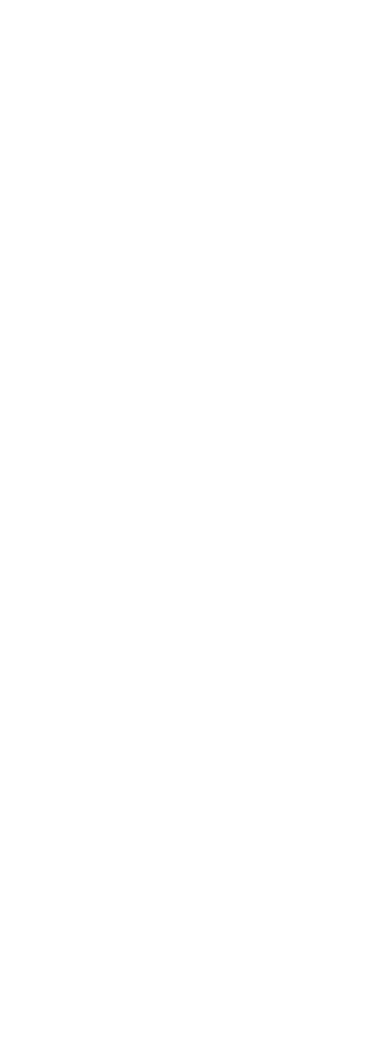
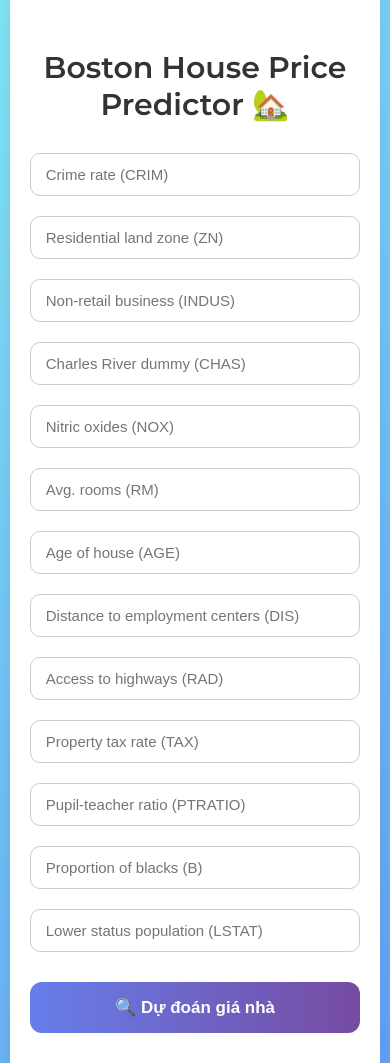
Before and after one commit to tuananhudu/bostonhousepricing, a Flask app: page / in a window 390 px wide. Before the commit the part shown is empty. Shown: the part 201-1264 px from the top of the page. Before the commit the page ends 37 px from the top, so only its background shows below. Run offline with Flask 3, Linux system fonts and the light colour scheme; parts of the project's set-up code (start-up, migrations or seed data) failed here and were passed over.

Commit message:
'Modify'

```diff
--- a/app.py
+++ b/app.py
@@ -22,6 +22,12 @@
     output = regmodel.predict(new_data)
     print(output[0])
     return jsonify(output[0])
-
+@app.route('/predict' , methods = ['POST'])
+def predict():
+    data = [float(x) for x in request.form.values()]
+    final_input = scalar.transform(np.array(data).reshape(1,-1))
+    print(final_input)
+    output = regmodel.predict(final_input)[0]
+    return render_template('home.html' , prediction_text = "The House price prediction is {}".format(output))
 if __name__ == '__main__':
     app.run(debug=True)
--- a/templates/home.html
+++ b/templates/home.html
@@ -1,3 +1,160 @@
-<h1>
-    HEllo
-</h1>
+<!DOCTYPE html>
+<html lang="en">
+<head>
+    <meta charset="UTF-8">
+    <title>Boston House Price Prediction</title>
+    <link href="https://fonts.googleapis.com/css2?family=Montserrat:wght@400;600&display=swap" rel="stylesheet">
+    <style>
+        * {
+            box-sizing: border-box;
+        }
+
+        body {
+            font-family: 'Montserrat', sans-serif;
+            background: linear-gradient(135deg, #89f7fe, #66a6ff);
+            margin: 0;
+            padding: 0;
+            display: flex;
+            justify-content: center;
+            align-items: center;
+            min-height: 100vh;
+        }
+
+        .card {
+            background: #fff;
+            border-radius: 20px;
+            box-shadow: 0 20px 40px rgba(0, 0, 0, 0.15);
+            display: flex;
+            overflow: hidden;
+            width: 95%;
+            max-width: 1000px;
+        }
+
+        .card-img {
+            flex: 1 1 45%;
+            background: url('https://www.bing.com/th/id/OIP.MDbftBl9_MT-SELXIvw_OAHaEa?w=294&h=211&c=8&rs=1&qlt=90&o=6&dpr=1.5&pid=3.1&rm=2') no-repeat center center;
+            background-size: cover;
+            border-top-left-radius: 20px;
+            border-bottom-left-radius: 20px;
+            min-height: 550px;
+        }
+
+        .card-form {
+            flex: 1 1 55%;
+            padding: 50px 40px;
+            display: flex;
+            flex-direction: column;
+            justify-content: center;
+        }
+
+        h1 {
+            text-align: center;
+            font-size: 30px;
+            color: #333;
+            margin-bottom: 30px;
+        }
+
+        form {
+            display: grid;
+            grid-template-columns: 1fr 1fr;
+            gap: 20px;
+        }
+
+        form input[type="text"] {
+            padding: 12px 15px;
+            border-radius: 10px;
+            border: 1px solid #ccc;
+            font-size: 15px;
+            transition: 0.3s ease;
+        }
+
+        form input[type="text"]:focus {
+            border-color: #66a6ff;
+            outline: none;
+            box-shadow: 0 0 0 3px rgba(102, 166, 255, 0.2);
+        }
+
+        button {
+            grid-column: span 2;
+            padding: 15px;
+            margin-top: 10px;
+            background: linear-gradient(to right, #667eea, #764ba2);
+            color: white;
+            border: none;
+            font-size: 17px;
+            font-weight: bold;
+            border-radius: 12px;
+            cursor: pointer;
+            transition: 0.3s ease;
+        }
+
+        button:hover {
+            background: linear-gradient(to right, #5a67d8, #6b46c1);
+        }
+
+        .result {
+            margin-top: 25px;
+            grid-column: span 2;
+            background: #d1f5f0;
+            padding: 18px;
+            border-radius: 12px;
+            font-size: 18px;
+            font-weight: bold;
+            color: #0a3d62;
+            text-align: center;
+            box-shadow: 0 5px 15px rgba(0,0,0,0.1);
+        }
+
+        @media (max-width: 768px) {
+            .card {
+                flex-direction: column;
+                border-radius: 0;
+            }
+
+            .card-img {
+                min-height: 200px;
+                border-radius: 0;
+            }
+
+            .card-form {
+                padding: 30px 20px;
+            }
+
+            form {
+                grid-template-columns: 1fr;
+            }
+
+            button, .result {
+                grid-column: span 1;
+            }
+        }
+    </style>
+</head>
+<body>
+    <div class="card">
+        <div class="card-img"></div>
+        <div class="card-form">
+            <h1>Boston House Price Predictor 🏡</h1>
+            <form action="{{ url_for('predict') }}" method="post">
+                <input type="text" name="CRIM" placeholder="Crime rate (CRIM)" required />
+                <input type="text" name="ZN" placeholder="Residential land zone (ZN)" required />
+                <input type="text" name="INDUS" placeholder="Non-retail business (INDUS)" required />
+                <input type="text" name="CHAS" placeholder="Charles River dummy (CHAS)" required />
+                <input type="text" name="NOX" placeholder="Nitric oxides (NOX)" required />
+                <input type="text" name="RM" placeholder="Avg. rooms (RM)" required />
+                <input type="text" name="Age" placeholder="Age of house (AGE)" required />
+                <input type="text" name="DIS" placeholder="Distance to employment centers (DIS)" required />
+                <input type="text" name="RAD" placeholder="Access to highways (RAD)" required />
+                <input type="text" name="TAX" placeholder="Property tax rate (TAX)" required />
+                <input type="text" name="PTRATIO" placeholder="Pupil-teacher ratio (PTRATIO)" required />
+                <input type="text" name="B" placeholder="Proportion of blacks (B)" required />
+                <input type="text" name="LSTAT" placeholder="Lower status population (LSTAT)" required />
+                <button type="submit">🔍 Dự đoán giá nhà</button>
+                {% if prediction_text %}
+                    <div class="result">{{ prediction_text }}</div>
+                {% endif %}
+            </form>
+        </div>
+    </div>
+</body>
+</html>
```
